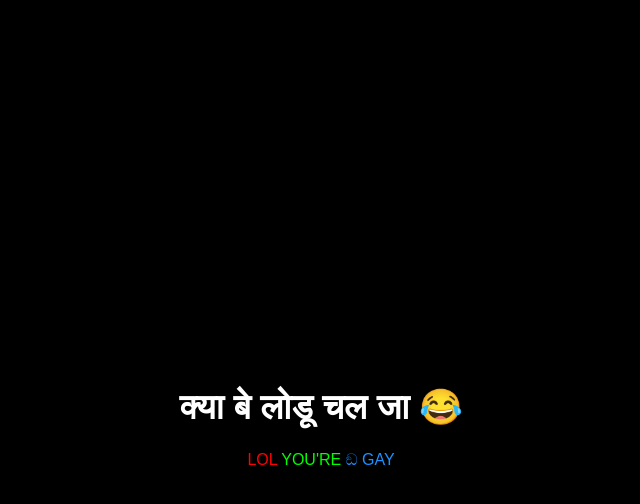
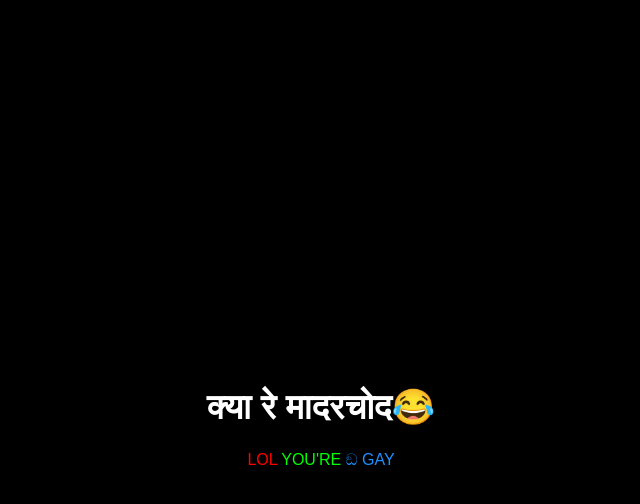
Before and after one commit to jeevandeep441-del/Apple1, a plain HTML site: page index.html in a window 1280 px wide. Both pictures are taken after a click on the button "CLICK ME". Shown: the whole page, without its empty margins (319-959 px from the left). Drawn offline with Linux system fonts and the light colour scheme.

Commit message:
Update index.html A fun 😊

```diff
--- a/index.html
+++ b/index.html
@@ -64,7 +64,7 @@
     <!-- Ye click karne ke BAAD dikhega -->
     <div id="message">
 
-        <h1>क्या बे लोडू चल जा 😂</h1>
+        <h1>क्या रे मादरचोद😂</h1>
 
         <p>
             <span class="red">LOL</span>
```
